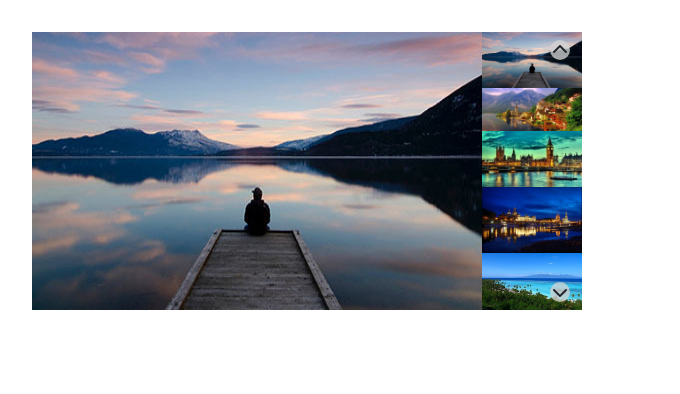
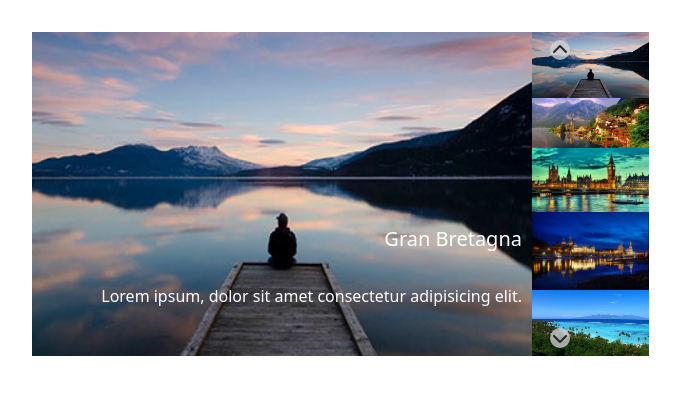
Before and after one commit to DomenicoGalileo88/vue-slider, a plain HTML site: page index.html in a window 1280 px wide. Shown: the whole page, without its empty margins (258-938 px from the left). Drawn offline with nearby package versions, Linux system fonts and the light colour scheme.

Commit message:
Add title and paragraph

```diff
--- a/assets/css/style.css
+++ b/assets/css/style.css
@@ -13,9 +13,19 @@ img{
     margin: 2rem auto;
 }
 
+.card.slider{
+
+}
+
+.principal{
+    width: 500px;
+    height: 323.94px;
+}
+
 .thumbnails{
     display: flex;
     flex-direction: column;
+    width: calc(100% / 6);
 }
 
 .navigator{
@@ -37,3 +47,15 @@ img{
     height: 20px;
     background-color: rgba(211, 211, 211, 0.765);
 }
+
+.title{
+    position: absolute;
+    bottom: 30%;
+    right: 30%;
+}
+
+.text_img{
+    position: absolute;
+    bottom: 10%;
+    right: 30%;
+}
--- a/assets/js/app.js
+++ b/assets/js/app.js
@@ -19,7 +19,10 @@ Bonus:
 const app = new Vue({
   el: "#app",
 
+
   data: {
+    image_index: 0,
+
     img_data: [
       {
         image: "./assets/img/01.jpg",
@@ -48,5 +51,23 @@ const app = new Vue({
       },
     ],
   },
-  methods: {},
+  methods: {
+      nextImage(){
+        console.log('img next');
+        //console.log(this.img_data.length);
+        this.image_index++
+        if (this.image_index == this.img_data.length) {
+            this.image_index = 0
+        }
+
+      },
+
+      downImage(){
+        console.log('img down');
+        if (this.image_index === 0) {
+            this.image_index = this.img_data.length
+        }
+        this.image_index--
+      }
+}
 });
--- a/index.html
+++ b/index.html
@@ -22,19 +22,23 @@
 
             <div class="card_slider d-flex position-relative">
 
-                <img :src="img_data[0].image" alt="">
+                <img :src="img_data[image_index].image" alt="" class="principal">
+
+                <h5 class="title text-white">{{img_data[2].title}}</h5>
+
+                <p class="text_img text-white">{{img_data[2].text}}</p>
 
                 <div class="thumbnails">
-                    <img width="100" :src="thumb.image" v-for="(thumb, i) in img_data" alt="">
+                    <img :src="thumb.image" v-for="(thumb, i) in img_data" alt="">
 
                 </div>
 
                 <div class="navigator">
-                    <div class="up rounded-circle">
+                    <div class="up rounded-circle" @click="nextImage">
                         <i class="fa-solid fa-chevron-up"></i>
                     </div>
 
-                    <div class="down rounded-circle">
+                    <div class="down rounded-circle" @click="downImage">
                         <i class="fa-solid fa-chevron-down"></i>
                     </div>
 
```
